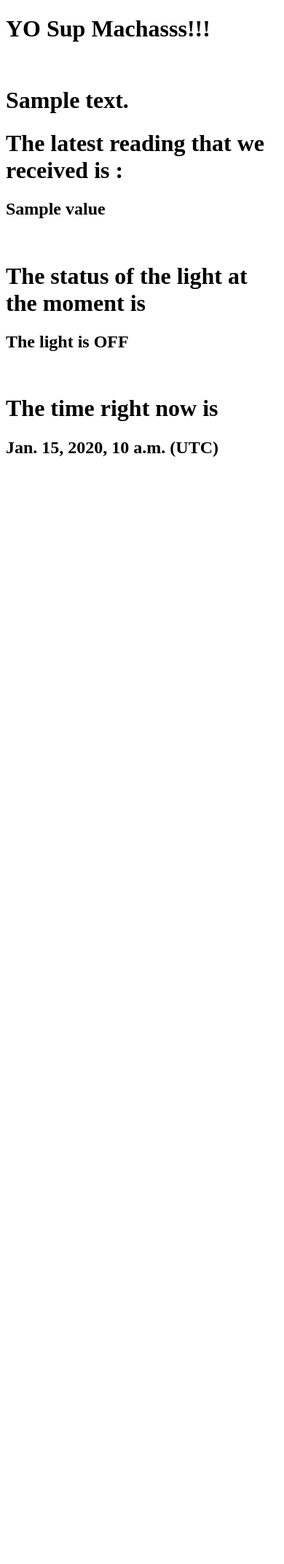
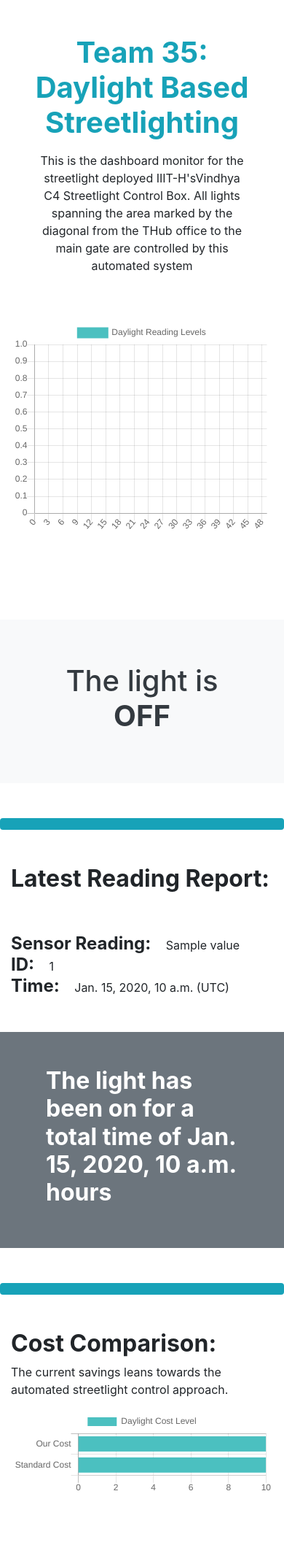
Before and after one commit to nishant-sachdeva/DjangoServerEsw, a Django app: template server/templates/home.html in a window 390 px wide. Shown: the whole page at 73% size. Before the commit the page ends 626 px from the top, so only its background shows below. Run offline with Django 3.2, Linux system fonts and the light colour scheme; the template is opened without the code that fills it: most values are stand-ins (such as "Sample title", 1, 10 or a date in 2020); some libraries are stand-ins or nearby versions.

Commit message:
server in good shape

```diff
--- a/server/server/settings.py
+++ b/server/server/settings.py
@@ -25,7 +25,7 @@ SECRET_KEY = 'b)ntjtvoqlni#k^9&m95ry0bykv^6+1p9kl9+3-1k^o-yx*!0p'
 # SECURITY WARNING: don't run with debug turned on in production!
 DEBUG = True
 
-ALLOWED_HOSTS = []
+ALLOWED_HOSTS = ['nishantsachdeva.pythonanywhere.com']
 
 
 # Application definition
--- a/server/server/urls.py
+++ b/server/server/urls.py
@@ -15,12 +15,12 @@ Including another URLconf
 """
 from django.contrib import admin
 from django.urls import path
-from django.conf.urls import url, include
+from django.conf.urls import url
 
 from readings.views import home_view, checkreq
-from readings.resources import ReadingResource
+# from readings.resources import ReadingResource
 # from readings.views import default_view
-reading_resource = ReadingResource()
+# reading_resource = ReadingResource()
 
 
 urlpatterns = [
--- a/server/templates/base.html
+++ b/server/templates/base.html
@@ -1,19 +1,39 @@
 <!DOCTYPE html>
 <html>
 <head>
-	<title>Base Html Page</title>
+	<title>Team 35: Daylight Based Streetlighting</title>
+	<link rel="stylesheet" href="https://stackpath.bootstrapcdn.com/bootstrap/4.3.1/css/bootstrap.min.css" integrity="sha384-ggOyR0iXCbMQv3Xipma34MD+dH/1fQ784/j6cY/iJTQUOhcWr7x9JvoRxT2MZw1T" crossorigin="anonymous">
+	<link rel="stylesheet" href="./static/styles.css">
+	<script type = "text/javascript" src = "https://d3js.org/d3.v4.min.js"></script>
+	<style>
+		body, html {
+			height: 100%!important;
+			width: 100%!important;
+		}
+	</style>
 </head>
 <body>
 
-<h1>YO Sup Machasss!!!</h1>
-
+	<div class="container p-5">
+		<div class="row">
+			<div class="col text-center">
+				<h1 class="text-info"><b>Team 35: Daylight Based Streetlighting</b></h1>
+			</div>
+		</div>
+		<div class="row mt-2">
+		    <div class="col text-center">
+		        <p>
+		            This is the dashboard monitor for the streetlight deployed IIIT-H'sVindhya C4 Streetlight Control Box. All lights spanning the area marked by the diagonal from the THub office to the main gate are controlled by this automated system
+		        </p>
+		    </div>
+		</div>
+	</div>
 
 {% block content %}
 
-replace me
+Replaceable Text
 
 {% endblock %}
 
 
 </body>
-</html>
--- a/server/templates/home.html
+++ b/server/templates/home.html
@@ -1,37 +1,155 @@
-{% extends 'base.html' %}
+{% extends 'base.html' %} {% block content %}
 
-{% block content %}
+<script src="https://cdnjs.cloudflare.com/ajax/libs/Chart.js/2.5.0/Chart.min.js"></script>
+<div class="container h-75 w-100">
+  <div class="row h-100">
+    <div class="col-12 col-md-8 w-100">
+			<div class="chartjs-wrapper">
+				<canvas id="chartjs-0" class="chartjs" width="125" height="100">
+				</canvas>
+			</div>
+    </div>
+    {% if list.status == 1 %}
+    <div class="col-12 col-md-4 bg-dark text-white">
+      {% else %}
+      <div class="col-12 col-md-4 bg-light text-dark">
+        {% endif %}
+        <div class="container d-flex h-100 align-items-center">
+          <div class="col text-center">
+            <h1>
+              {% if list.status == 1 %} The light is<br/> <b>ON</b> {% else %} The light is
+              <br/><b>OFF</b> {% endif %}
+            </h1>
+          </div>
+        </div>
+      </div>
+    </div>
+  </div>
+</div>
 
-<!-- {{ request.user }} -->
-<!-- {{ request.user.is_authenticated }} -->
+<div class="progress  my-5">
+  <div class="progress-bar bg-info" role="progressbar" style="width: 100%" aria-valuenow="50" aria-valuemin="0" aria-valuemax="100"></div>
+</div>
 
-<!--  we will print about the context here, -->
-<!--
-<p>
-	{{ my_number }}, <br> {{ my_text }} ,<br> {{ my_list }}
-</p>
- -->
- <br>
+<div class="container mt-5">
+    <div class="row">
+      <div class="col">
+        <h2><b>Latest Reading Report:</b></h2>
+      </div>
+    </div>
+    <div class="row pt-5">
+      <div class="col">
+        <h4 class="d-inline pr-3"><b>Sensor Reading:</b></h4>
+        {{ list.value }}
+      </div>
+    </div>
+    <div class="row">
+      <div class="col">
+        <h4 class="d-inline pr-3"><b>ID:</b></h4>
+        {{ list.id }}
+      </div>
+    </div>
+    <div class="row">
+      <div class="col">
+        <h4 class="d-inline pr-3"><b>Time:</b></h4>
+        {{ list.time }} (UTC)
+      </div>
+    </div>
+</div>
 
- <h1> {{ list.text }}</h1>
+<div class="container my-5 bg-secondary">
+    <div class="row p-5">
+      <div class="col text-white">
+        <h2>
+          <b
+            >The light has been on for a total time of
+            {{ list.total_time }} hours</b
+          >
+        </h2>
+      </div>
+    </div>
+</div>
 
- <h1> The latest reading that we received is : </h1>
- <h2>
- 	{{ list.value }}
- </h2>
- <br>
- <h1>The status of the light at the moment is</h1>
- <h2>
- 	{% if list.status == 1 %}
- 		The light is ON
- 	{% else %}
- 		The light is OFF
- 	{% endif %}
- </h2>
- <br>
+<div class="progress  my-5">
+  <div class="progress-bar bg-info" role="progressbar" style="width: 100%" aria-valuenow="50" aria-valuemin="0" aria-valuemax="100"></div>
+</div>
 
- <h1>The time right now is </h1>
- <h2>
- 	{{ list.time }} (UTC)
- </h2>
-{% endblock %}
+<div class="container h-25 my-5">
+    <div class="row">
+        <div class="col">
+            <h2><b>Cost Comparison:</b></h2>
+            <p>
+                The current savings leans towards the automated streetlight control approach.
+            </p>
+        </div>
+    </div>
+    <div class="row h-100">
+        <div class="col" id="bar">
+			<div class="chartjs-wrapper">
+				<canvas id="chartjs-1" class="chartjs" width="150" height="50">
+				</canvas>
+			</div>
+        </div>
+    </div>
+</div>
+
+<script>
+
+  labels = [...Array(50).keys()]
+  data = {{ list.set_of_values }}
+
+  function myFunc() {
+	new Chart(document.getElementById("chartjs-0"),{
+		"type":"line",
+		"data":{"labels": labels,
+				"datasets":[{"label":"Daylight Reading Levels",
+				"data": data,
+				"fill":false,
+				"borderColor":"rgb(75, 192, 192)",
+				"lineTension":0.1}]},
+		"options":{}
+	});
+  }
+
+</script>
+
+<script>
+
+    bar_data =   [{{ list.our_cost }} , {{ list.normal_cost }}];
+    console.log(bar_data);
+
+  function Bar() {
+	new Chart(document.getElementById("chartjs-1"),{
+		"type":"horizontalBar",
+		"data":{
+		    "labels" : ["Our Cost", "Standard Cost"],
+		    "datasets":[
+    		        {"label":"Daylight Cost Level",
+        				"data": bar_data,
+        				"backgroundColor": "rgb(75, 192, 192)",
+    				}
+				]
+
+		},
+        "options": {
+            "scales": {
+                "xAxes": [{
+                    "stacked": true
+                }],
+                "yAxes": [{
+                    "stacked": true
+                }]
+            }
+        }
+	});
+  }
+</script>
+
+<script>
+    window.onload = () => {
+        myFunc();
+        Bar();
+    }
+</script>
+
+{%endblock%}
```
Also changed, not shown: server/readings/models.py (+10 -0 lines), server/readings/resources.py (deleted, +0 -12 lines), server/readings/views.py (+118 -38 lines), server/db.sqlite3, server/readings/migrations/0002_auto_20191109_0656.py (added).
